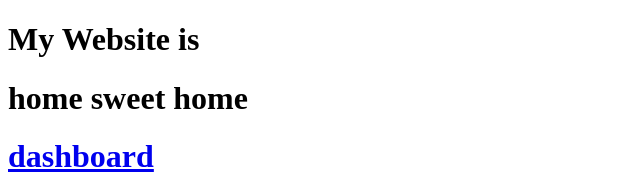
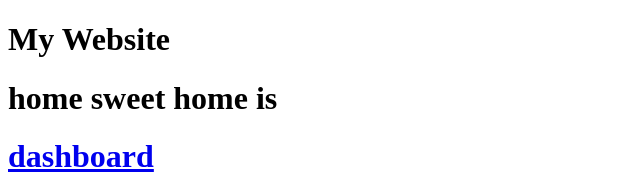
Before and after one commit to Ayushkumar00111/Nextjs, a Next.js app: page / in a window 1280 px wide. Shown: the top 174 px of the page, without its empty margins (0-640 px from the left). Built offline with nearby package versions, Linux system fonts and the light colour scheme.

Commit message:
Replace React project with Next.js project

```diff
--- a/src/app/error.js
+++ b/src/app/error.js
@@ -4,7 +4,7 @@ export default function error({error, reset}){
 
     return(
 <div>
-    <h1>somethink error{error.message}</h1>
+    <h1>somethink is error{error.message}</h1>
 
     <button onClick={()=>reset()}>
         reset
--- a/src/app/layout.js
+++ b/src/app/layout.js
@@ -3,7 +3,7 @@ export default function RootLayout({ children }) {
     <html lang="en">
       <body>
         <header>
-          <h1>My Website is</h1>
+          <h1>My Website </h1>
 
         </header>
 
--- a/src/app/loading.js
+++ b/src/app/loading.js
@@ -1,3 +1,3 @@
 export default function Loading(){
-    return<h1>loading................</h1>
+    return<h1>loading..............</h1>
 }
--- a/src/app/metadata.js
+++ b/src/app/metadata.js
@@ -1,5 +1,5 @@
 export  const Gmetadata={
 title:"global metadata",
-description:"global use karnme ke is liye",
+description:"global use karnme ke liye",
 keywords:["readmon sena"]
 }
--- a/src/app/not-found.js
+++ b/src/app/not-found.js
@@ -2,7 +2,7 @@ export default function notfound() {
   return (
     <div>
       <h1>404</h1>
-      <h1>404</h1>
+      <h1>page not found</h1>
 
     </div>
   );
--- a/src/app/page.js
+++ b/src/app/page.js
@@ -8,7 +8,7 @@ export default function Home() {
   return (
   <div>
     <h1>
-    home sweet home
+    home sweet home is
     </h1>
 
 
```
